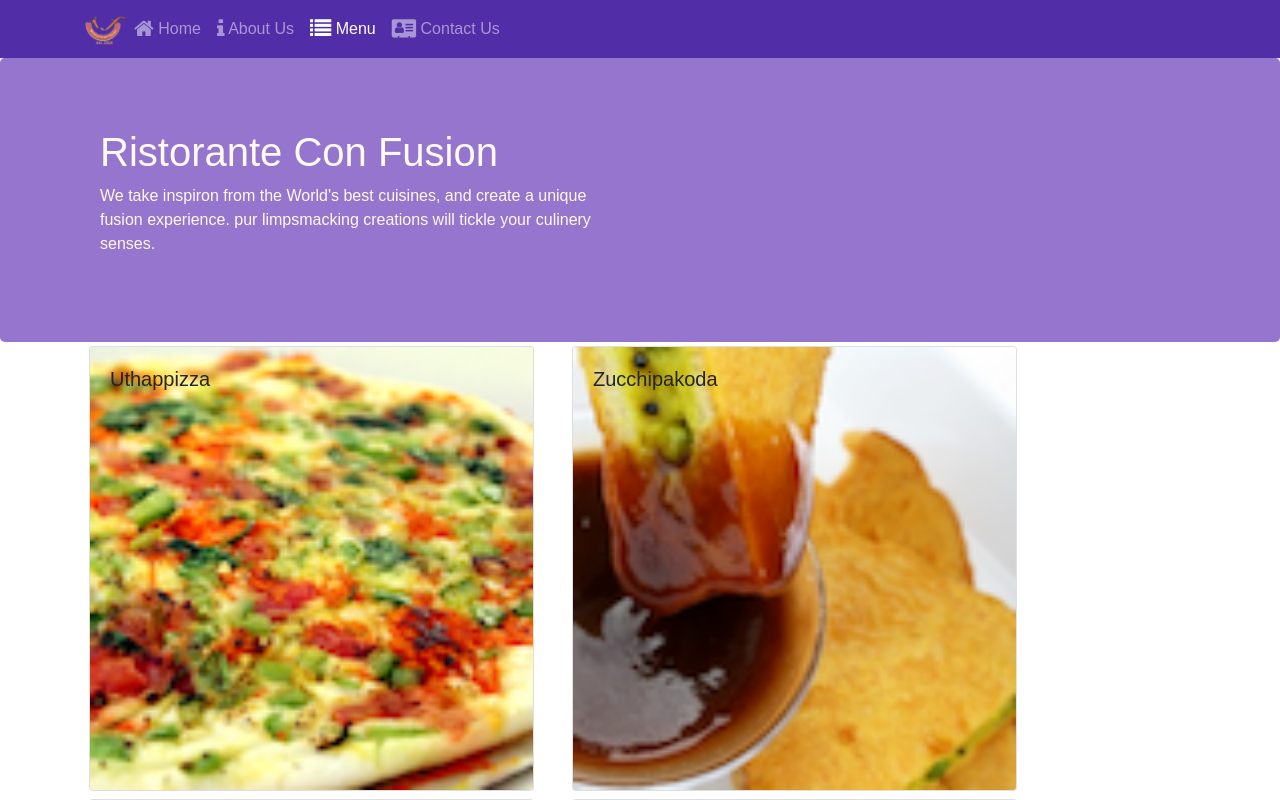
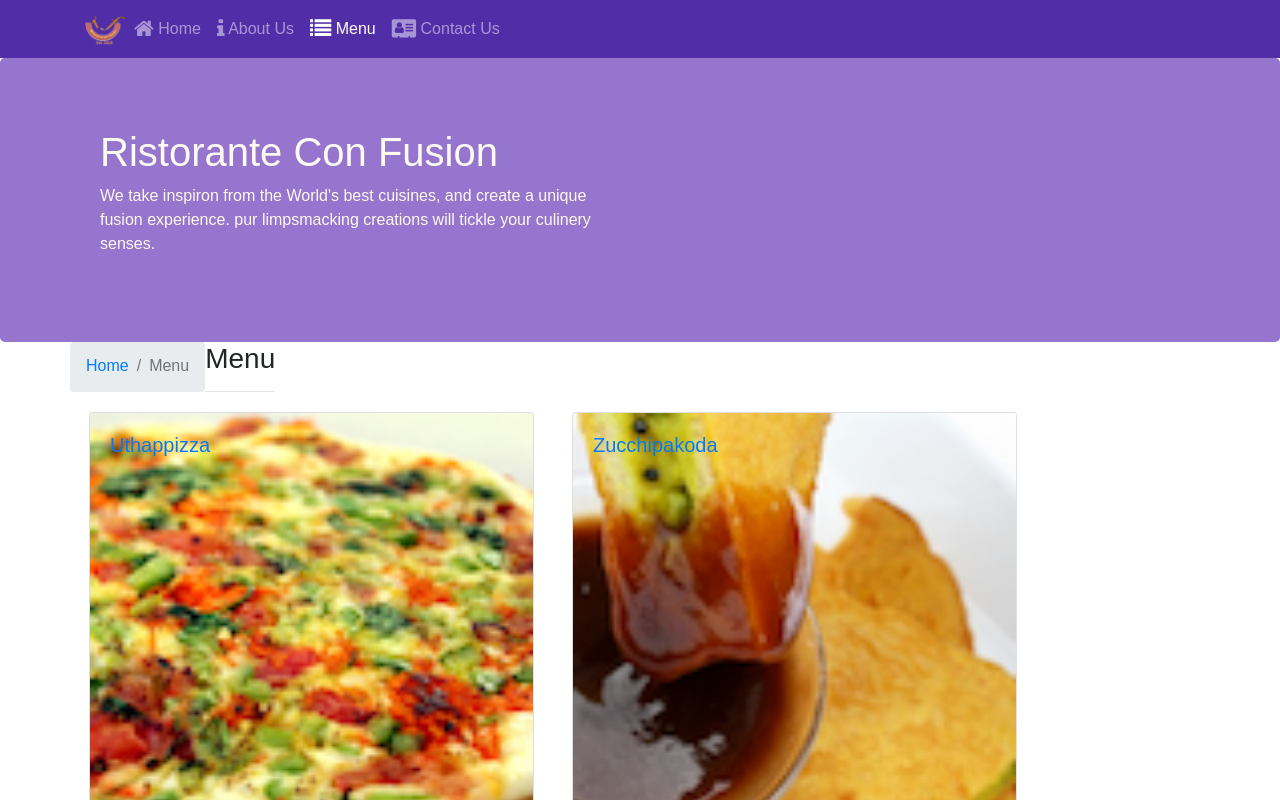
Before and after one commit to shawntharoo/confusion-practise, a React (Create React App) app: page /menu in a window 1280 px wide. Shown: the top 800 px of the page. Built offline with nearby package versions, Linux system fonts and the light colour scheme.

Commit message:
router with params

```diff
--- a/src/components/ContactComponent.js
+++ b/src/components/ContactComponent.js
@@ -1,8 +1,20 @@
 import React from 'react';
+import { Breadcrumb, BreadcrumbItem } from 'reactstrap';
+import { Link } from 'react-router-dom';
 
 function Contact(props) {
     return(
         <div className="container">
+                            <div className="row">
+               <Breadcrumb>
+               <BreadcrumbItem> <Link to='/home'>Home</Link></BreadcrumbItem>
+               <BreadcrumbItem active>Contact Us</BreadcrumbItem>
+               </Breadcrumb>
+               <div className="col-12">
+               <h3> Contact Us </h3>
+               <hr />
+               </div>
+            </div>
             <div className="row row-content">
                 <div className="col-12">
                 <h3>Location Information</h3>
--- a/src/components/DishDetailComponent.js
+++ b/src/components/DishDetailComponent.js
@@ -1,7 +1,8 @@
 import React from 'react';
-import { Card, CardImg, CardText, CardBody, CardTitle } from 'reactstrap';
+import { Card, CardImg, CardText, CardBody, CardTitle, Breadcrumb, BreadcrumbItem } from 'reactstrap';
+import { Link } from 'react-router-dom';
 
-    function RenderDish({dish}) {
+    function RenderDish({dish, comments}) {
         if (dish != null) {
             return (
                 <div className="row">
@@ -18,7 +19,7 @@
 
                                 <h4> Comments</h4>
                                 <ul className="list-unstyled">
-                                    <RenderComments comments = {dish.comments} />
+                                    <RenderComments comments = {comments} />
                                 </ul>
                     </div>
                 </div>
@@ -51,7 +52,18 @@
 
         return (
             <div class="container">
-                <RenderDish dish ={props.dish} />
+                    <div className="row">
+               <Breadcrumb>
+               <BreadcrumbItem> <Link to='/home'>Home</Link></BreadcrumbItem>
+               <BreadcrumbItem> <Link to='/menu'>Menu</Link></BreadcrumbItem>
+               <BreadcrumbItem active>{props.dish.name}</BreadcrumbItem>
+               </Breadcrumb>
+               <div className="col-12">
+               <h3> {props.dish.name} </h3>
+               <hr />
+               </div>
+            </div>
+                <RenderDish dish ={props.dish} comments= {props.comments}/>
             </div>
         )
     }
--- a/src/components/MainComponent.js
+++ b/src/components/MainComponent.js
@@ -32,12 +32,22 @@
                 />
             )
         }
+
+        const DishWithId = ({match}) => {
+            return (
+                <DishDetail dish={this.state.dishes.filter((dish) => dish.id === parseInt(match.params.dishId, 10))[0]}
+                comments={this.state.comments.filter((comment) => comment.dishId === parseInt(match.params.dishId, 10))}
+                />
+            );
+        }
+
         return (
             <div>
                 <Header />
                 <Switch>
                     <Route path="/home" component={HomePage} />
                     <Route exact path="/menu" component={() => <Menu dishes={this.state.dishes} />} />
+                    <Route path="/menu/:dishId" component={DishWithId} />
                     <Route exact path="/contactus" component={Contact} />
                     <Redirect to="/home" />
                 </Switch>
--- a/src/components/MenuComponent.js
+++ b/src/components/MenuComponent.js
@@ -1,27 +1,41 @@
 import React from 'react';
-import { Card, CardImg, CardImgOverlay, CardTitle } from 'reactstrap';
+import { Card, CardImg, CardImgOverlay, CardTitle, Breadcrumb, BreadcrumbItem } from 'reactstrap';
+import { Link } from 'react-router-dom';
 
 function RenderMenuItem({ dish, onClick }) {
     return (
-        <Card onClick={() => onClick(dish.id)}>
+        <Card>
+            <Link to={`/menu/${dish.id}`}>
             <CardImg width="100%" src={dish.image} alt={dish.name} />
             <CardImgOverlay>
                 <CardTitle> {dish.name}</CardTitle>
             </CardImgOverlay>
+            </Link>
         </Card>
     );
 }
+
 const Menu = (props) => {
     const menu = props.dishes.map((dish) => {
         return (
             <div key={dish.id} className="col-12 col-md-5 m-1">
-                <RenderMenuItem dish={dish} onClick={props.onClick} />
+                <RenderMenuItem dish={dish}  />
             </div>
         )
     });
 
     return (
         <div className="container">
+        <div className="row">
+               <Breadcrumb>
+               <BreadcrumbItem> <Link to='/home'>Home</Link></BreadcrumbItem>
+               <BreadcrumbItem active>Menu</BreadcrumbItem>
+               </Breadcrumb>
+               <div classname="col-12">
+               <h3> Menu </h3>
+               <hr />
+               </div>
+            </div>
             <div className="row">
                 {menu}
             </div>
```
